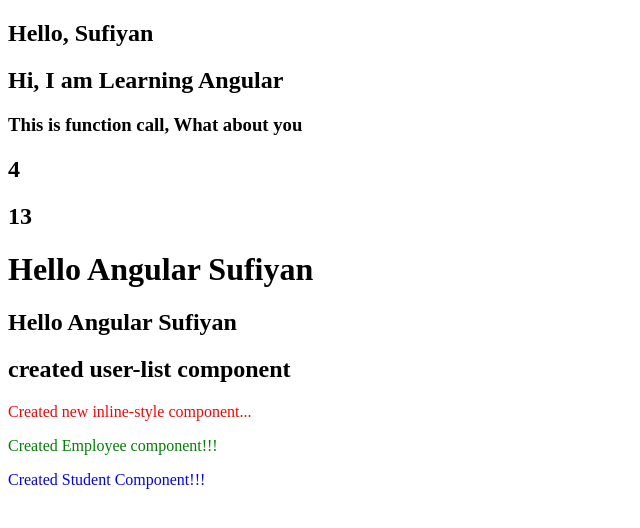
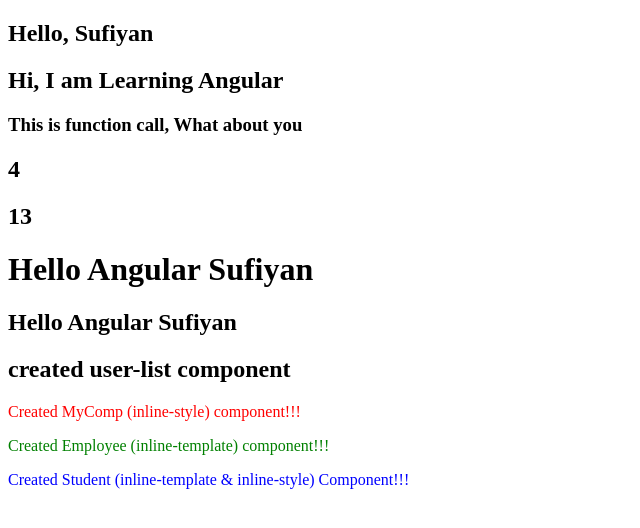
Before and after one commit to Sufiyan33/Learning-Angular, an Angular app in the folder Angular-Beginner/blog/: page / in a window 1280 px wide. Shown: the top 528 px of the page, without its empty margins (0-640 px from the left). Built offline with nearby package versions, Linux system fonts and the light colour scheme.

Commit message:
Modifying component name

```diff
--- a/Angular-Beginner/blog/src/app/employee/employee.component.ts
+++ b/Angular-Beginner/blog/src/app/employee/employee.component.ts
@@ -6,7 +6,7 @@ import { Component } from '@angular/core';
   imports: [],
   template: `
     <p class="custom">
-      Created Employee component!!!
+      Created Employee (inline-template) component!!!
     </p>
   `,
   styleUrl: './employee.component.css'
--- a/Angular-Beginner/blog/src/app/my-comp/my-comp.component.html
+++ b/Angular-Beginner/blog/src/app/my-comp/my-comp.component.html
@@ -1 +1 @@
-<p class="custom">Created new inline-style component...</p>
+<p class="custom">Created MyComp (inline-style) component!!!</p>
--- a/Angular-Beginner/blog/src/app/student/student.component.ts
+++ b/Angular-Beginner/blog/src/app/student/student.component.ts
@@ -6,7 +6,7 @@ import { Component } from '@angular/core';
   imports: [],
   template: `
     <p class="custom">
-      Created Student Component!!!
+      Created Student (inline-template & inline-style) Component!!!
     </p>
   `,
   styles: `
```
